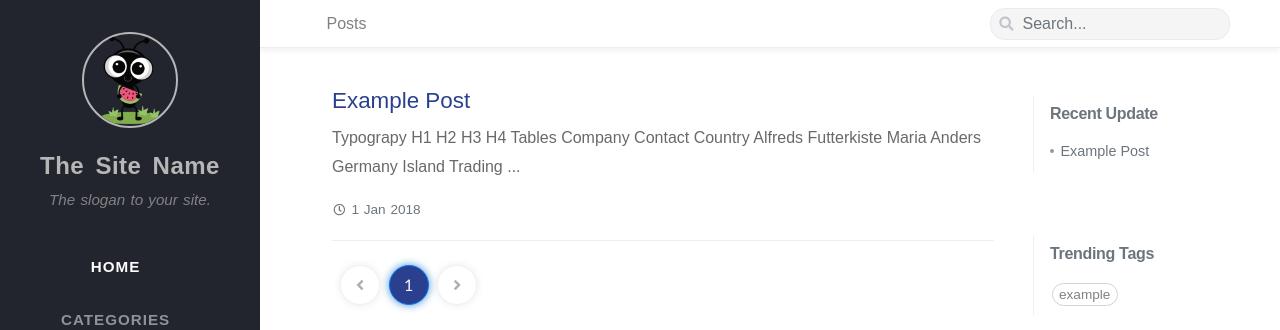
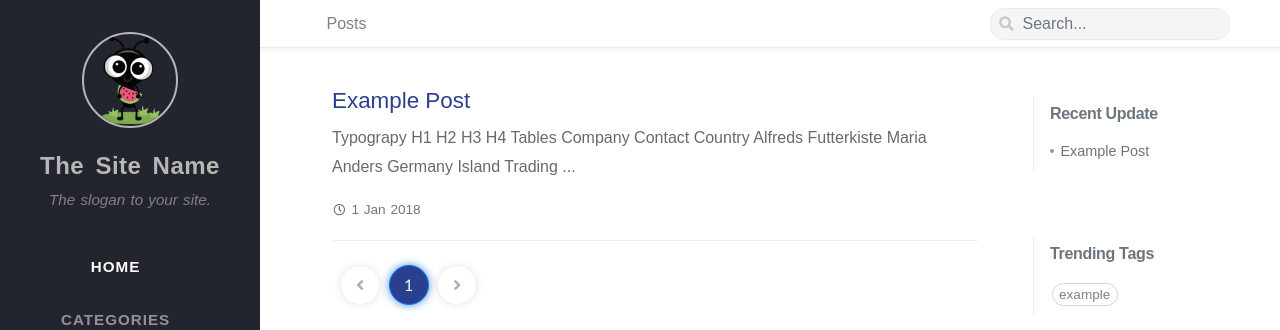
Before and after one commit to tracygu/tracygu.github.io, a Jekyll site: the page built from index.html, in a window 1280 px wide. Shown: the top 330 px of the page. Built offline with Jekyll 4.4.1, drawn with Linux system fonts in a browser that asks for light colours; nearby versions of some CDN libraries; some web fonts are replaced; the list of posts is cut into pages by our own code.

Commit message:
Optimized responsive design for iPad screens.

```diff
--- a/_layouts/page.html
+++ b/_layouts/page.html
@@ -6,7 +6,7 @@ layout: default
 ---
 
 <div class="col-12 col-lg-11 col-xl-8">
-  <div id="page" class="post pb-5 pl-sm-2 pr-sm-2 pl-xl-3">
+  <div id="page" class="post pb-5 pl-sm-2 pr-sm-2 pl-md-4 pr-md-4 pl-xl-3">
   {% if page.dynamic_title %}
     {% case site.data.settings.lang %}
       {% when 'en' %}
--- a/_layouts/post.html
+++ b/_layouts/post.html
@@ -6,7 +6,7 @@ layout: default
 ---
 
 <div class="col-12 col-lg-11 col-xl-8">
-  <div id="post-wrap" class="pl-sm-2 pr-sm-2 pl-xl-3">
+  <div id="post-wrap" class="pl-sm-2 pr-sm-2 pl-md-4 pr-md-4 pl-xl-3">
     <div class="post">
       <h1 data-toc-skip>{{ page.title }}</h1>
       <div class="post-meta text-muted d-flex flex-wrap">
```
